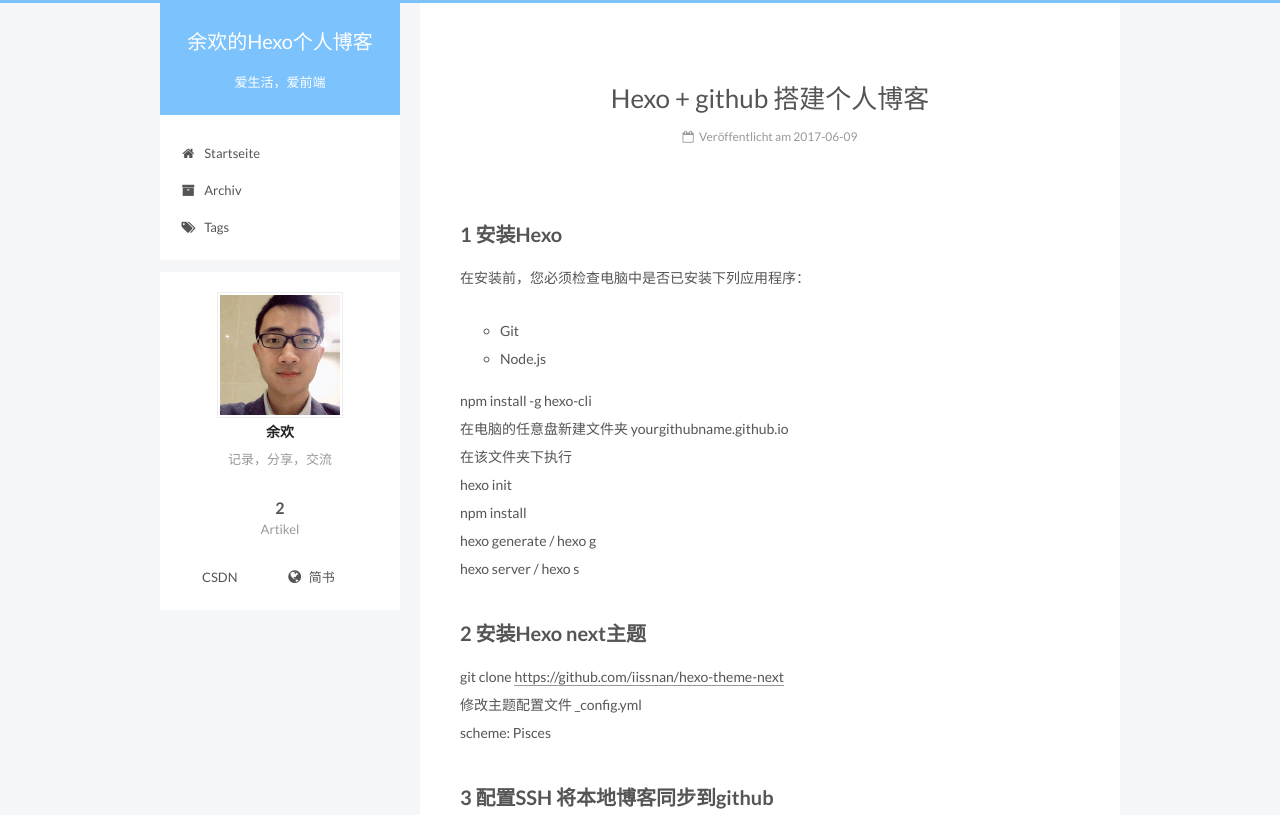
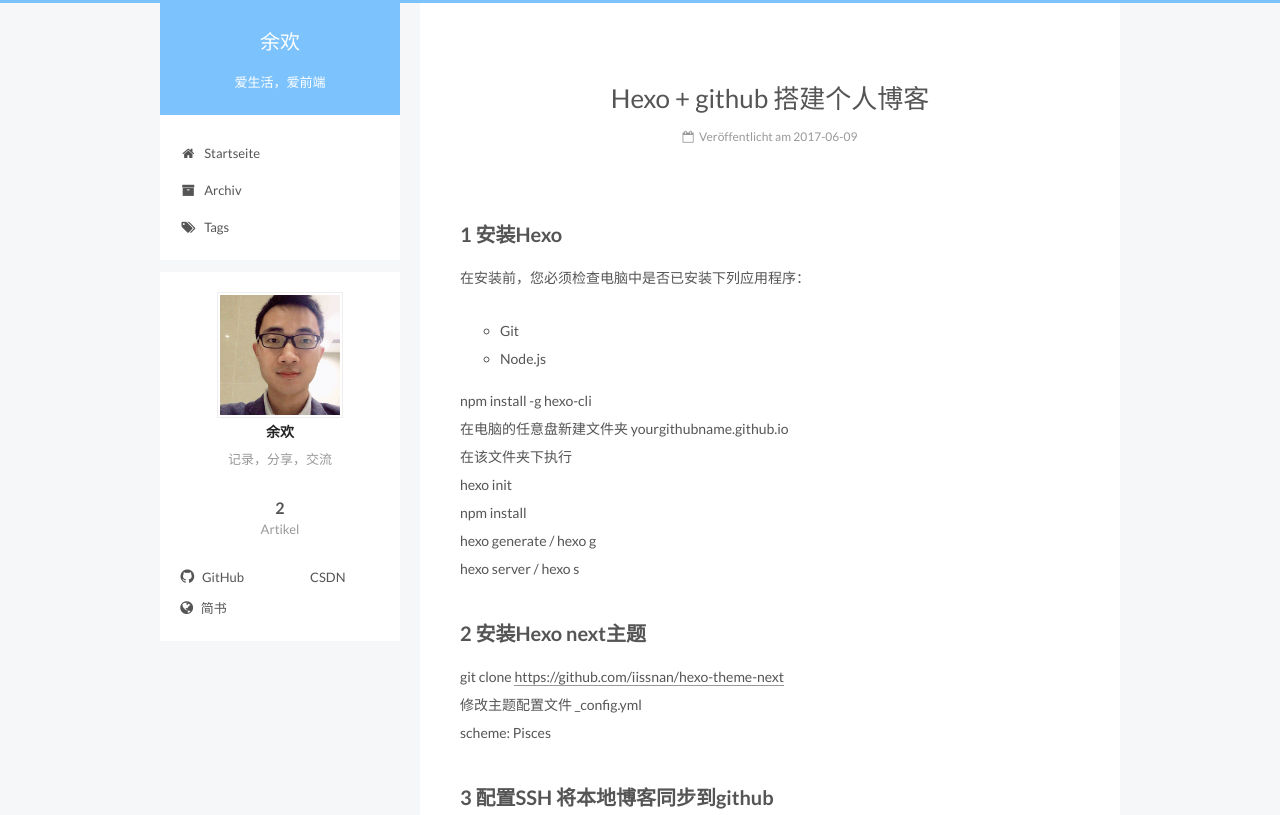
Before and after one commit to xyeig/xyeig.github.io, a plain HTML site: page index.html in a window 1280 px wide. Shown: the top 815 px of the page. Drawn offline with Linux system fonts and the light colour scheme.

Commit message:
Site updated: 2017-06-09 14:49:54

```diff
--- a/css/main.css
+++ b/css/main.css
@@ -1678,7 +1678,7 @@ pre .javascript .function {
   width: 4px;
   height: 4px;
   border-radius: 50%;
-  background: #ffffd4;
+  background: #060a2d;
 }
 .links-of-blogroll {
   font-size: 13px;
--- a/index.html
+++ b/index.html
@@ -95,12 +95,12 @@
 
 <meta name="description" content="记录，分享，交流">
 <meta property="og:type" content="website">
-<meta property="og:title" content="余欢的Hexo个人博客">
+<meta property="og:title" content="余欢">
 <meta property="og:url" content="http://yoursite.com/index.html">
-<meta property="og:site_name" content="余欢的Hexo个人博客">
+<meta property="og:site_name" content="余欢">
 <meta property="og:description" content="记录，分享，交流">
 <meta name="twitter:card" content="summary">
-<meta name="twitter:title" content="余欢的Hexo个人博客">
+<meta name="twitter:title" content="余欢">
 <meta name="twitter:description" content="记录，分享，交流">
 
 
@@ -135,7 +135,7 @@
 
 
 
-  <title>余欢的Hexo个人博客</title>
+  <title>余欢</title>
 </head>
 
 <body itemscope itemtype="http://schema.org/WebPage" lang="zh-CN">
@@ -174,7 +174,7 @@
     <div class="custom-logo-site-title">
       <a href="/"  class="brand" rel="start">
         <span class="logo-line-before"><i></i></span>
-        <span class="site-title">余欢的Hexo个人博客</span>
+        <span class="site-title">余欢</span>
         <span class="logo-line-after"><i></i></span>
       </a>
     </div>
@@ -266,7 +266,7 @@
     </span>
 
     <span hidden itemprop="publisher" itemscope itemtype="http://schema.org/Organization">
-      <meta itemprop="name" content="余欢的Hexo个人博客">
+      <meta itemprop="name" content="余欢">
     </span>
 
 
@@ -386,7 +386,7 @@
     </span>
 
     <span hidden itemprop="publisher" itemscope itemtype="http://schema.org/Organization">
-      <meta itemprop="name" content="余欢的Hexo个人博客">
+      <meta itemprop="name" content="余欢">
     </span>
 
 
@@ -549,6 +549,15 @@
 
         <div class="links-of-author motion-element">
 
+
+              <span class="links-of-author-item">
+                <a href="https://github.com/xyeig" target="_blank" title="GitHub">
+
+                    <i class="fa fa-fw fa-github"></i>
+
+                  GitHub
+                </a>
+              </span>
 
               <span class="links-of-author-item">
                 <a href="http://blog.csdn.net/u012124764" target="_blank" title="CSDN">
```
Also changed, not shown: 2017/06/09/hello-world/index.html (+13 -4 lines), 2017/06/09/myblog/index.html (+13 -4 lines), archives/2017/06/index.html (+14 -5 lines), archives/2017/index.html (+14 -5 lines), archives/index.html (+14 -5 lines).
